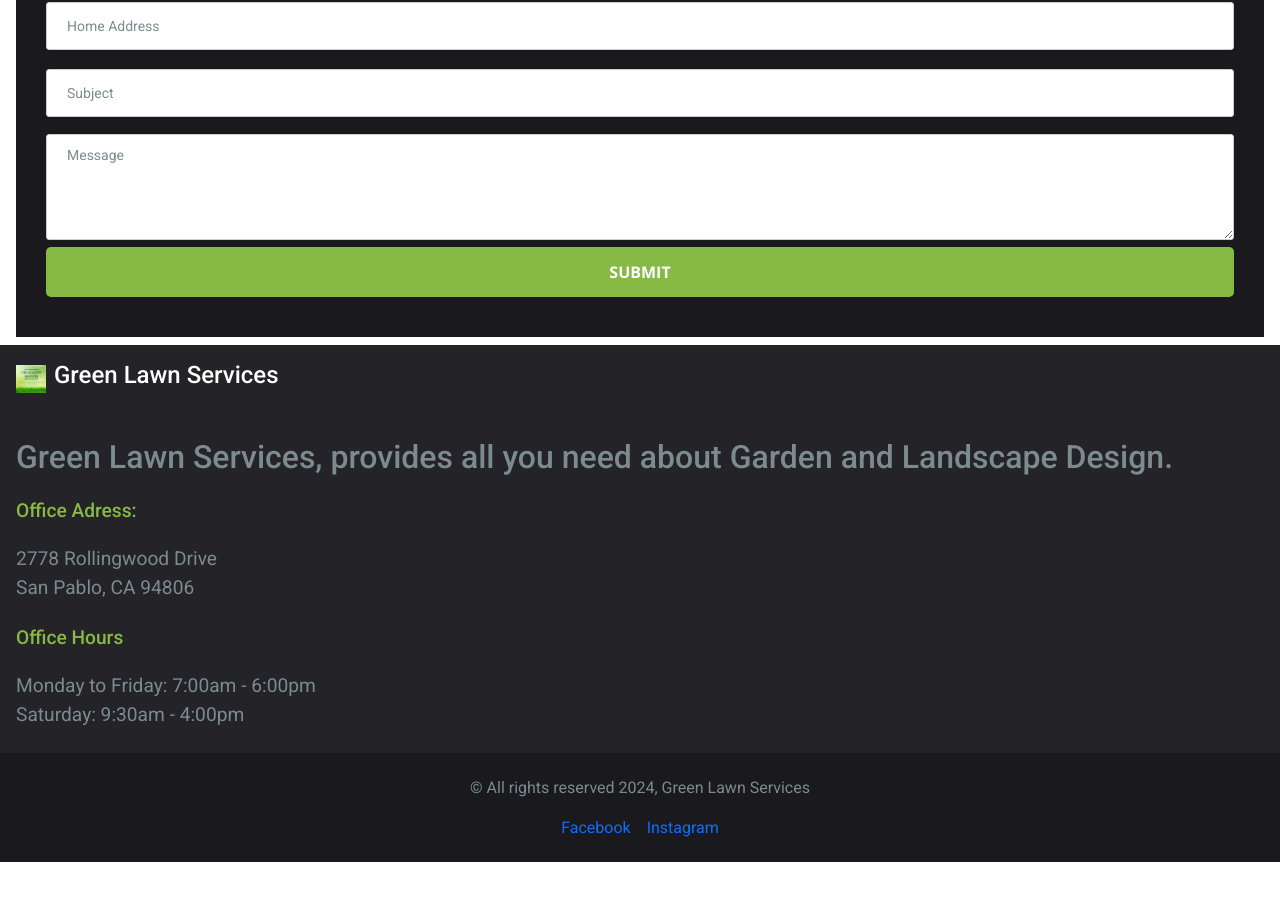
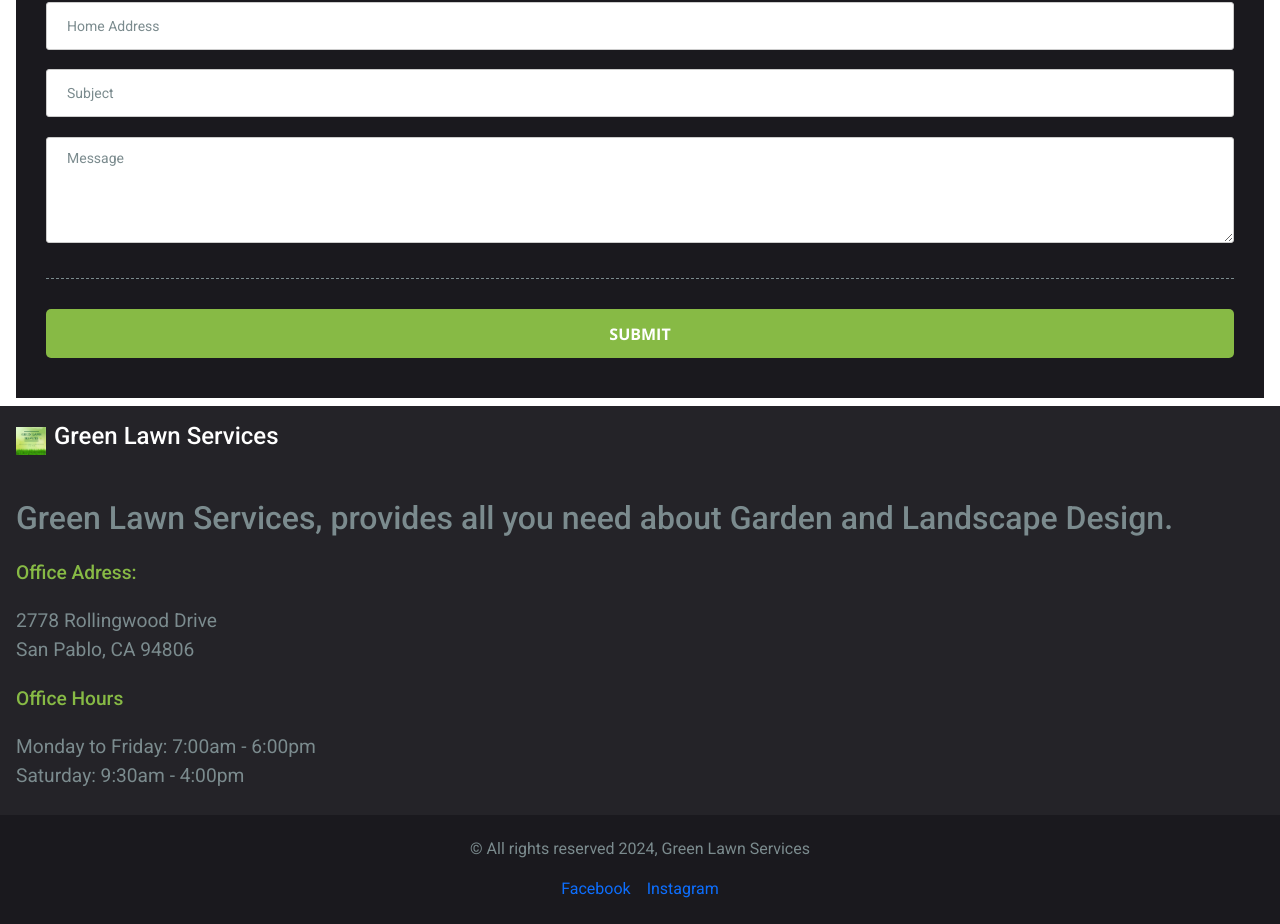
Before and after one commit to luisarevalo21/landscaper-project, a React (Vite) app: page / in a window 1280 px wide. Shown: the part 2155-3079 px from the top of the page. Before the commit the page ends 3017 px from the top, so only its background shows below. Built offline with nearby package versions, Linux system fonts and the light colour scheme.

Commit message:
Display separator in form

```diff
--- a/src/App.css
+++ b/src/App.css
@@ -367,7 +367,7 @@ form input {
   height: 48px;
 }
 form textarea {
-  margin: 0.5em 0;
+  margin: 0.7em 0;
   padding: 10px 20px;
   width: 100%;
   font-size: 14px;
--- a/src/components/Form.jsx
+++ b/src/components/Form.jsx
@@ -15,6 +15,7 @@ const Form = ({ home }) => {
           <input type="text" placeholder="Home Address" />
           <input type="text" placeholder="Subject" />
           <textarea name="" id="" cols="30" rows="4" placeholder="Message"></textarea>
+          <div className="form__separator--dashed"></div>
           <button className="form__button">Submit</button>
         </form>
       </div>
```
